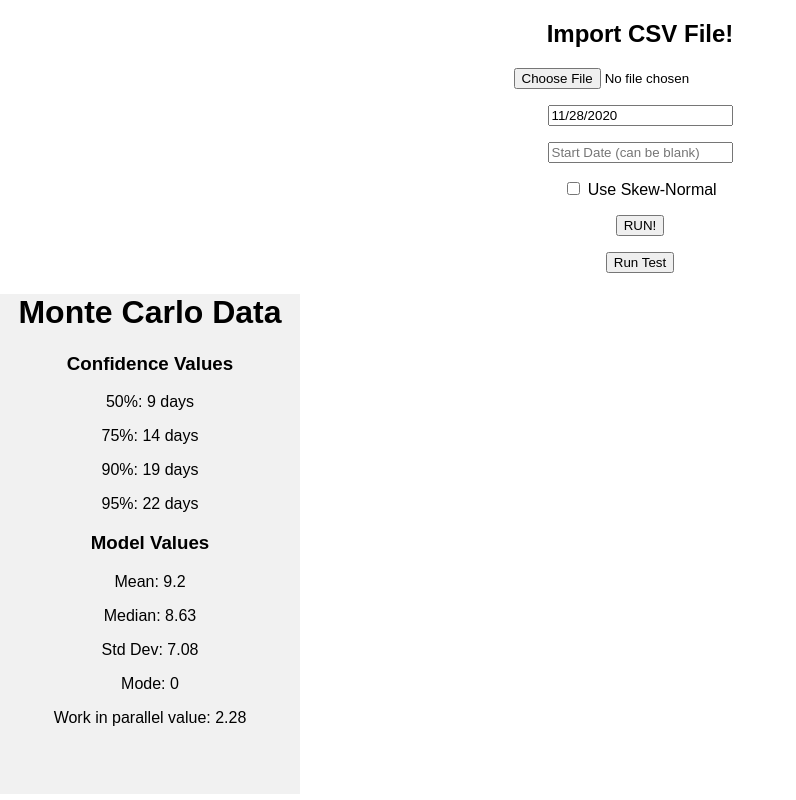
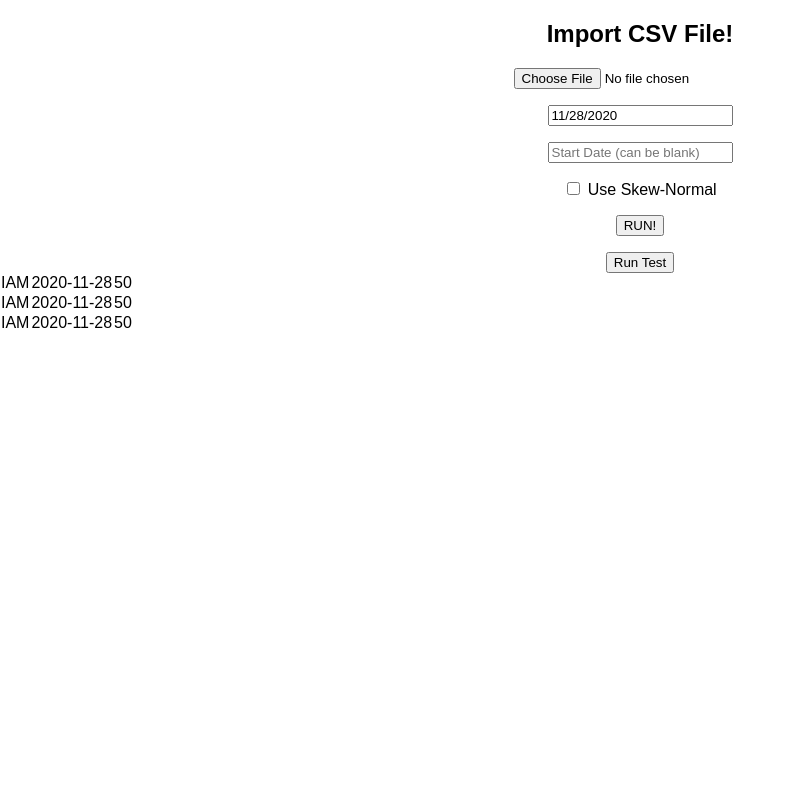
Before and after one commit to connormesec/project-predictor, a React (Create React App) app: page / in a window 1280 px wide. Both pictures are taken after a click on the button "Run Test". Shown: the whole page, without its empty margins (0-796 px from the left). Built offline with nearby package versions, Linux system fonts and the light colour scheme.

Commit message:
test improvements

```diff
--- a/src/Chart.js
+++ b/src/Chart.js
@@ -3,9 +3,8 @@ import Plot from 'react-plotly.js';
 import skewnorm from 'skew-normal-random';
 
 var minimum = new Date();
-var today = new Date();
+//var today = new Date();
 var startDate
-var forplot = [];
 var mostRecentElevenTicketsArray = [];
 var createdDate = 'Created';
 const leadTimeMaxValue = 15;
@@ -84,7 +83,7 @@ function isValidDate(date) {
     return date && Object.prototype.toString.call(date) === "[object Date]" && !isNaN(date);
 }
 
-function createDateArray(array) {
+function createDateArray(array, today) {
     var graphXAxisNum = Math.floor(today.getTime() - minimum.getTime()) / 86400000;
     var xaxis = [];
     for (var j = 0; j < graphXAxisNum; j++) {
@@ -96,7 +95,7 @@ function createDateArray(array) {
         }
         xaxis[j] = day;
     }
-    forplot = xaxis;
+    return xaxis;
 }
 
 function addDays(date, days) {
@@ -200,10 +199,10 @@ function lastElevenTickets(array, today) {
 }
 
 
-function workInParrallel(array) {
+function workInParrallel(array, today) {
     let dateRange = [];
     const lastDay = {
-        date: new Date(today),
+        date: today,
         in_progress: false,
         merged: false,
         last_day: true
@@ -328,33 +327,27 @@ function randNumFromDistribution(rangeObject, distributionType) {
     return temparray;
 }
 
-function monteCarlo(dates, randomNumsLeadTime, randomNumsWorkAdded) {
+function monteCarlo(dates, randomNumsLeadTime, randomNumsWorkAdded, today) {
     let workLeft = dates[dates.length - 1].Backlog - dates[dates.length - 1].Work_Done;
-    let adjustedWorkLeft = workLeft / workInParrallel(mostRecentElevenTicketsArray);
+    let adjustedWorkLeft = workLeft / workInParrallel(mostRecentElevenTicketsArray, today);
     let sum = randomNumsLeadTime[Math.floor(Math.random() * randomNumsLeadTime.length)] * adjustedWorkLeft;
     if (sum < 0) sum = 0;
-    // if (sum >= adjustedWorkLeft) {
-    //     return sum
-    // } else {
-    // while (sum <= adjustedWorkLeft) {
-    //      sum += randomNumsLeadTime[Math.floor(Math.random() * randomNumsLeadTime.length)];
-    // }
+
     return sum //* (1 + randomNumsWorkAdded[Math.floor(Math.random() * randomNumsWorkAdded.length)]);
-    //}
 }
 
-function runMonteCarlo(n, dates, randomNumsLeadTime, randomNumsWorkAdded) {
+function runMonteCarlo(n, dates, randomNumsLeadTime, randomNumsWorkAdded, historicalData, today) {
     let runArray = [];
     for (let i = 0; i < n; i++) {
-        runArray.push(monteCarlo(dates, randomNumsLeadTime, randomNumsWorkAdded));
+        runArray.push(monteCarlo(dates, randomNumsLeadTime, randomNumsWorkAdded, today));
     }
     let monteCarloResults = {
         daysToCompletionArray: runArray,
         finalDistributionValuies: computeMeanSdAndItervalRangeMinMax(runArray),
-        workInParrallelValue: workInParrallel(mostRecentElevenTicketsArray),
+        workInParrallelValue: workInParrallel(mostRecentElevenTicketsArray, today),
         randomWorkAdded: computeMeanSdAndItervalRangeMinMax(randomNumsWorkAdded),
         confidence: getConfidence(runArray),
-        bestAndWorstCaseForPlotObject: bestAndWorstCaseForPlot(forplot, computeMeanSdAndItervalRangeMinMax(runArray), computeMeanSdAndItervalRangeMinMax(randomNumsWorkAdded), getConfidence(runArray))
+        bestAndWorstCaseForPlotObject: bestAndWorstCaseForPlot(dates, computeMeanSdAndItervalRangeMinMax(runArray), computeMeanSdAndItervalRangeMinMax(randomNumsWorkAdded), getConfidence(runArray))
 
     };
     console.log(monteCarloResults);
@@ -446,28 +439,50 @@ function bestAndWorstCaseForPlot(historicalData, finalDistributionValuies, rando
 }
 
 
+function formatDate(date) {
+    var d = new Date(date),
+        month = '' + (d.getMonth() + 1),
+        day = '' + d.getDate(),
+        year = d.getFullYear();
+
+    if (month.length < 2)
+        month = '0' + month;
+    if (day.length < 2)
+        day = '0' + day;
+
+    return [year, month, day].join('-');
+}
+
+function test(startDate, today, formattedData, distType, ) {
+    let randomArr = randNumFromDistribution(computeMeanSdAndItervalRangeMinMax(lastElevenTickets(formattedData, today).map(o => o['Lead Time'])), distType);
+    runMonteCarlo(10000, createDateArray(formattedData, today), randomArr, createDateArray(formattedData, today).map(o => o.Work_Added))
+}
+
+
 function Chart(props) {
     console.log(props);
-    today = new Date(props.data.today);
+    let today = new Date(props.data.today);
     const distType = props.data.isChecked;
     startDate = props.data.startDate == null ? false : new Date(props.data.startDate);
+
     const formattedData = removeNotWorkedTickets(dateChange(props.data.data));
+    if (!props.data.isTest) {
     //set mostRecentElevenTicketsArray
     lastElevenTickets(formattedData, today);
-    workInParrallel(mostRecentElevenTicketsArray);
+    workInParrallel(mostRecentElevenTicketsArray, today);
     //set minimum
     findEarliestAndLatestDate(formattedData);
     //set forplot
-    createDateArray(formattedData);
+    let forplot = createDateArray(formattedData, today);
     console.log(forplot);
     const lastElevenData = computeMeanSdAndItervalRangeMinMax(lastElevenTickets(formattedData, today).map(o => o['Lead Time']));
     const randLastElevenData = computeMeanSdAndItervalRangeMinMax(randNumFromDistribution(lastElevenData), distType);
     const historicalLastElevenTickets = computeMeanSdAndItervalRangeMinMax(mostRecentElevenTicketsArray.map(o => o['Lead Time']));
     const workAdded = computeMeanSdAndItervalRangeMinMax(forplot.map(o => o.Work_Added));
     const randWorkadded = computeMeanSdAndItervalRangeMinMax(randNumFromDistribution(workAdded));
-    let myBoyMonte = runMonteCarlo(10000, forplot, randNumFromDistribution(computeMeanSdAndItervalRangeMinMax(lastElevenTickets(formattedData, today).map(o => o['Lead Time'])), distType), forplot.map(o => o.Work_Added));
+    let myBoyMonte = runMonteCarlo(10000, forplot, randNumFromDistribution(computeMeanSdAndItervalRangeMinMax(lastElevenTickets(formattedData, today).map(o => o['Lead Time'])), distType), forplot.map(o => o.Work_Added), forplot, today);
 
-    if (!props.data.isTest) {
+
         return (
 
             <div className="center">
@@ -645,20 +660,15 @@ function Chart(props) {
         );
     } else {
         return (
-            <div className="dataBox">
-                        <h1>Monte Carlo Data</h1>
-                        <h3>Confidence Values</h3>
-                        <p>50%: {myBoyMonte.confidence[0].value} days</p>
-                        <p>75%: {myBoyMonte.confidence[1].value} days</p>
-                        <p>90%: {myBoyMonte.confidence[2].value} days</p>
-                        <p>95%: {myBoyMonte.confidence[3].value} days</p>
-                        <h3>Model Values</h3>
-                        <p>Mean: {Math.round(myBoyMonte.finalDistributionValuies.mean * 100) / 100}</p>
-                        <p>Median: {Math.round(myBoyMonte.finalDistributionValuies.median * 100) / 100}</p>
-                        <p>Std Dev: {Math.round(myBoyMonte.finalDistributionValuies.sd * 100) / 100}</p>
-                        <p>Mode: {myBoyMonte.finalDistributionValuies.mode}</p>
-                        <p>Work in parallel value: {Math.round(myBoyMonte.workInParrallelValue * 100) / 100}</p>
-                    </div>
+            <div>
+                <tbody>
+                <tr>
+                <td>{props.data.projectName}</td>
+                    <td>{formatDate(Date(props.data.completionDate))}</td>
+                    <td>50</td>
+                </tr>
+                </tbody>
+            </div>
         )
     }
 }
--- a/src/FileReader.js
+++ b/src/FileReader.js
@@ -133,7 +133,7 @@ class FileReader extends React.Component {
           <button
             className="button"
             onClick={() => {
-              exportToJson(this.state);
+              exportToJson(this.state, "export");
             }}
           >
             Download JSON
@@ -169,11 +169,11 @@ function DatePickerStartDate() {
   );
 }
 
-function exportToJson(exportObj) {
+function exportToJson(exportObj, name) {
   var dataStr = "data:text/json;charset=utf-8," + encodeURIComponent(JSON.stringify(exportObj));
   var downloadAnchorNode = document.createElement('a');
   downloadAnchorNode.setAttribute("href", dataStr);
-  downloadAnchorNode.setAttribute("download", "export" + ".json");
+  downloadAnchorNode.setAttribute("download", name + ".json");
   document.body.appendChild(downloadAnchorNode); // required for firefox
   downloadAnchorNode.click();
   downloadAnchorNode.remove();
@@ -182,15 +182,15 @@ function exportToJson(exportObj) {
 
 function test() {
   let jsonFileArray = [IAM,IAM,IAM]
+  let elements = [];
   for (let i = 0; i<jsonFileArray.length ; i++) {
-    return (
-        // Without the `key`, React will fire a key warning
-        <React.Fragment>
-          <Chart data = {jsonFileArray[i]} />
-        </React.Fragment>
-    )
+    elements.push(<Chart data={jsonFileArray[i]} />)
   }
-
+  return (
+    <div>
+      {elements}
+    </div>
+  )
 
 
 }
--- a/src/TestData/IAM.json
+++ b/src/TestData/IAM.json
@@ -384,5 +384,6 @@
     "isChecked": false,
     "isTest": true,
     "completionDate": "2020-12-02T06:00:00.000Z",
-    "startDate": null
+    "startDate": null,
+    "projectName": "IAM"
 }
```
Also changed, not shown: 1 other file (tests, documents, lock files or other folders).
